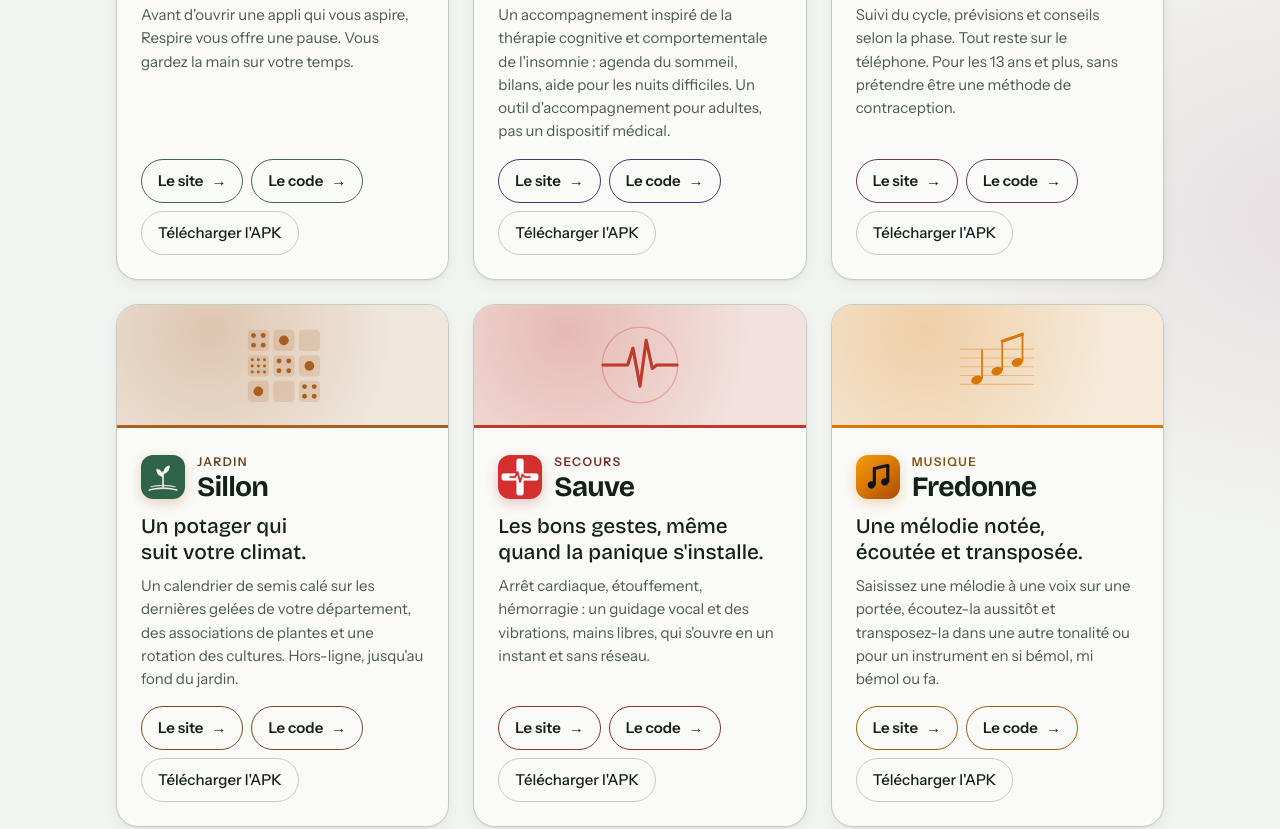
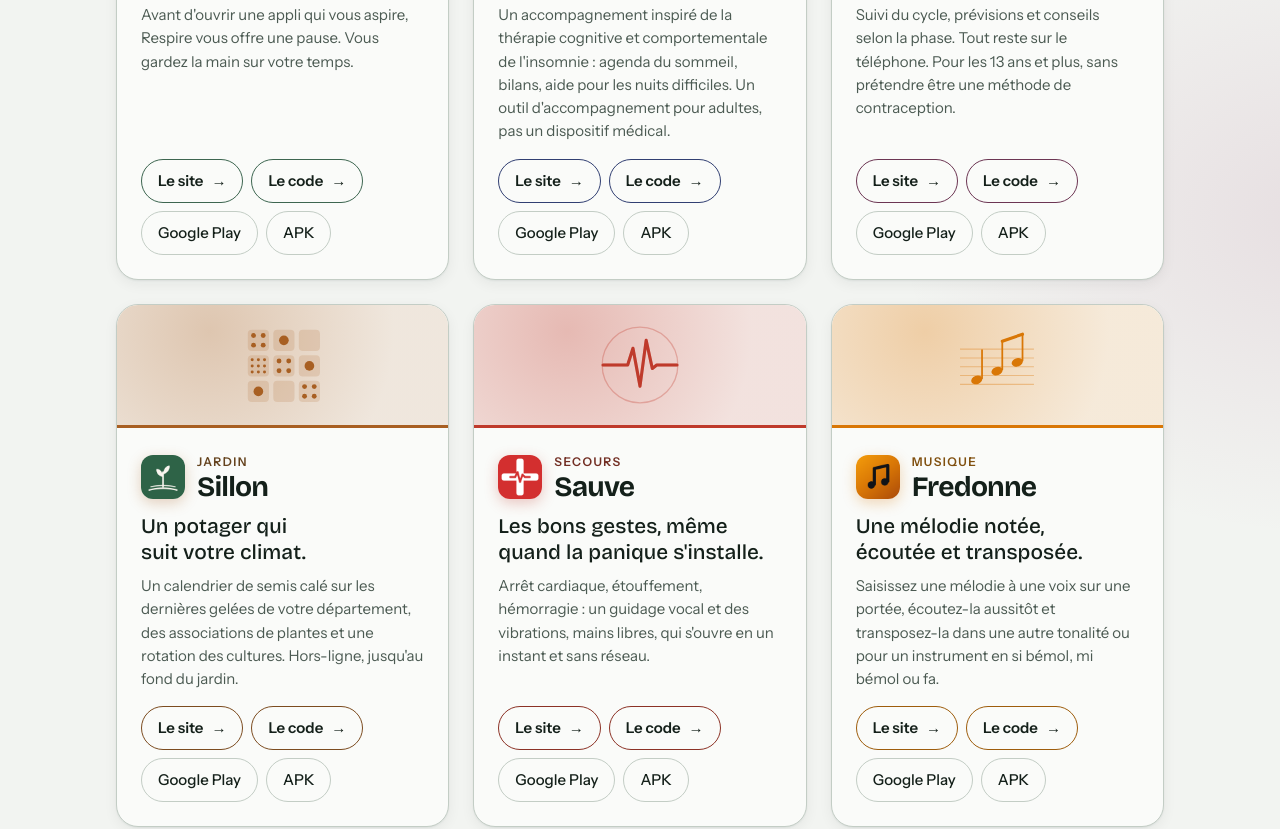
Before and after one commit to Pilmil-Studio/Pilmil-Studio.github.io, a plain HTML site: page index.html in a window 1280 px wide. Shown: the part 1231-2060 px from the top of the page. Drawn offline with Linux system fonts and the light colour scheme.

Commit message:
Site : liens Google Play actifs et groupe de testeurs

```diff
--- a/index.html
+++ b/index.html
@@ -37,7 +37,7 @@
     <p class="kicker">Pilmil Studio · Android &amp; iPhone (en développement)</p>
     <h1>Six applis qui ne vous demandent <span class="grad">rien</span>.</h1>
     <p class="lead">Respirer, dormir, comprendre son cycle, jardiner, porter secours, écrire une mélodie. Des outils pour le quotidien, gratuits, libres, sans compte et sans publicité. Elles n'ont même pas le droit d'utiliser Internet.</p>
-    <p class="note">Disponibles en APK sur GitHub ; version iPhone en développement et portage sur Google Play et l'App Store actuellement en phase de test.</p>
+    <p class="note">Disponibles en APK sur GitHub et en test sur Google Play (<a href="https://groups.google.com/g/testeurs-pilmil">rejoindre le groupe de testeurs</a> pour activer l'accès) ; version iPhone en développement.</p>
     <ul class="pebbles">
       <li><a href="#respire"><i></i>Respire</a></li>
       <li><a href="#sommelle"><i></i>Sommelle</a></li>
@@ -80,7 +80,7 @@
         </div>
         <p class="promise">Une respiration avant le scroll sans fin.</p>
         <p class="detail">Avant d'ouvrir une appli qui vous aspire, Respire vous offre une pause. Vous gardez la main sur votre temps.</p>
-        <div class="links"><a class="go" href="https://pilmil-studio.github.io/respire/fr/">Le site <span aria-hidden="true">→</span></a> <a class="go" href="https://github.com/Pilmil-Studio/respire">Le code <span aria-hidden="true">→</span></a> <a class="go apk" href="https://github.com/Pilmil-Studio/respire/releases/latest">Télécharger l'APK</a></div>
+        <div class="links"><a class="go" href="https://pilmil-studio.github.io/respire/fr/">Le site <span aria-hidden="true">→</span></a> <a class="go" href="https://github.com/Pilmil-Studio/respire">Le code <span aria-hidden="true">→</span></a> <a class="go apk" href="https://play.google.com/store/apps/details?id=fr.respire.app">Google Play</a> <a class="go apk" href="https://github.com/Pilmil-Studio/respire/releases/latest">APK</a></div>
       </div>
     </article>
 
@@ -105,7 +105,7 @@
         </div>
         <p class="promise">Retrouver le sommeil, semaine après semaine.</p>
         <p class="detail">Un accompagnement inspiré de la thérapie cognitive et comportementale de l'insomnie : agenda du sommeil, bilans, aide pour les nuits difficiles. Un outil d'accompagnement pour adultes, pas un dispositif médical.</p>
-        <div class="links"><a class="go" href="https://pilmil-studio.github.io/sommelle/">Le site <span aria-hidden="true">→</span></a> <a class="go" href="https://github.com/Pilmil-Studio/sommelle">Le code <span aria-hidden="true">→</span></a> <a class="go apk" href="https://github.com/Pilmil-Studio/sommelle/releases/latest">Télécharger l'APK</a></div>
+        <div class="links"><a class="go" href="https://pilmil-studio.github.io/sommelle/">Le site <span aria-hidden="true">→</span></a> <a class="go" href="https://github.com/Pilmil-Studio/sommelle">Le code <span aria-hidden="true">→</span></a> <a class="go apk" href="https://play.google.com/store/apps/details?id=fr.sommelle">Google Play</a> <a class="go apk" href="https://github.com/Pilmil-Studio/sommelle/releases/latest">APK</a></div>
       </div>
     </article>
 
@@ -134,7 +134,7 @@
         </div>
         <p class="promise">Votre cycle, rien que pour vous.</p>
         <p class="detail">Suivi du cycle, prévisions et conseils selon la phase. Tout reste sur le téléphone. Pour les 13 ans et plus, sans prétendre être une méthode de contraception.</p>
-        <div class="links"><a class="go" href="https://pilmil-studio.github.io/lunaison/">Le site <span aria-hidden="true">→</span></a> <a class="go" href="https://github.com/Pilmil-Studio/lunaison">Le code <span aria-hidden="true">→</span></a> <a class="go apk" href="https://github.com/Pilmil-Studio/lunaison/releases/latest">Télécharger l'APK</a></div>
+        <div class="links"><a class="go" href="https://pilmil-studio.github.io/lunaison/">Le site <span aria-hidden="true">→</span></a> <a class="go" href="https://github.com/Pilmil-Studio/lunaison">Le code <span aria-hidden="true">→</span></a> <a class="go apk" href="https://play.google.com/store/apps/details?id=fr.lunaison">Google Play</a> <a class="go apk" href="https://github.com/Pilmil-Studio/lunaison/releases/latest">APK</a></div>
       </div>
     </article>
 
@@ -186,7 +186,7 @@
         </div>
         <p class="promise">Un potager qui suit votre climat.</p>
         <p class="detail">Un calendrier de semis calé sur les dernières gelées de votre département, des associations de plantes et une rotation des cultures. Hors-ligne, jusqu'au fond du jardin.</p>
-        <div class="links"><a class="go" href="https://pilmil-studio.github.io/sillon/">Le site <span aria-hidden="true">→</span></a> <a class="go" href="https://github.com/Pilmil-Studio/sillon">Le code <span aria-hidden="true">→</span></a> <a class="go apk" href="https://github.com/Pilmil-Studio/sillon/releases/latest">Télécharger l'APK</a></div>
+        <div class="links"><a class="go" href="https://pilmil-studio.github.io/sillon/">Le site <span aria-hidden="true">→</span></a> <a class="go" href="https://github.com/Pilmil-Studio/sillon">Le code <span aria-hidden="true">→</span></a> <a class="go apk" href="https://play.google.com/store/apps/details?id=fr.pilmil.sillon">Google Play</a> <a class="go apk" href="https://github.com/Pilmil-Studio/sillon/releases/latest">APK</a></div>
       </div>
     </article>
 
@@ -208,7 +208,7 @@
         </div>
         <p class="promise">Les bons gestes, même quand la panique s'installe.</p>
         <p class="detail">Arrêt cardiaque, étouffement, hémorragie : un guidage vocal et des vibrations, mains libres, qui s'ouvre en un instant et sans réseau.</p>
-        <div class="links"><a class="go" href="https://pilmil-studio.github.io/sauve/">Le site <span aria-hidden="true">→</span></a> <a class="go" href="https://github.com/Pilmil-Studio/sauve">Le code <span aria-hidden="true">→</span></a> <a class="go apk" href="https://github.com/Pilmil-Studio/sauve/releases/latest">Télécharger l'APK</a></div>
+        <div class="links"><a class="go" href="https://pilmil-studio.github.io/sauve/">Le site <span aria-hidden="true">→</span></a> <a class="go" href="https://github.com/Pilmil-Studio/sauve">Le code <span aria-hidden="true">→</span></a> <a class="go apk" href="https://play.google.com/store/apps/details?id=fr.sauve.app">Google Play</a> <a class="go apk" href="https://github.com/Pilmil-Studio/sauve/releases/latest">APK</a></div>
       </div>
     </article>
 
@@ -235,7 +235,7 @@
         </div>
         <p class="promise">Une mélodie notée, écoutée et transposée.</p>
         <p class="detail">Saisissez une mélodie à une voix sur une portée, écoutez-la aussitôt et transposez-la dans une autre tonalité ou pour un instrument en si bémol, mi bémol ou fa.</p>
-        <div class="links"><a class="go" href="https://pilmil-studio.github.io/fredonne/">Le site <span aria-hidden="true">→</span></a> <a class="go" href="https://github.com/Pilmil-Studio/fredonne">Le code <span aria-hidden="true">→</span></a> <a class="go apk" href="https://github.com/Pilmil-Studio/fredonne/releases/latest">Télécharger l'APK</a></div>
+        <div class="links"><a class="go" href="https://pilmil-studio.github.io/fredonne/">Le site <span aria-hidden="true">→</span></a> <a class="go" href="https://github.com/Pilmil-Studio/fredonne">Le code <span aria-hidden="true">→</span></a> <a class="go apk" href="https://play.google.com/store/apps/details?id=fr.fredonne.app">Google Play</a> <a class="go apk" href="https://github.com/Pilmil-Studio/fredonne/releases/latest">APK</a></div>
       </div>
     </article>
 
```
Also changed, not shown: en/index.html (+7 -7 lines).
